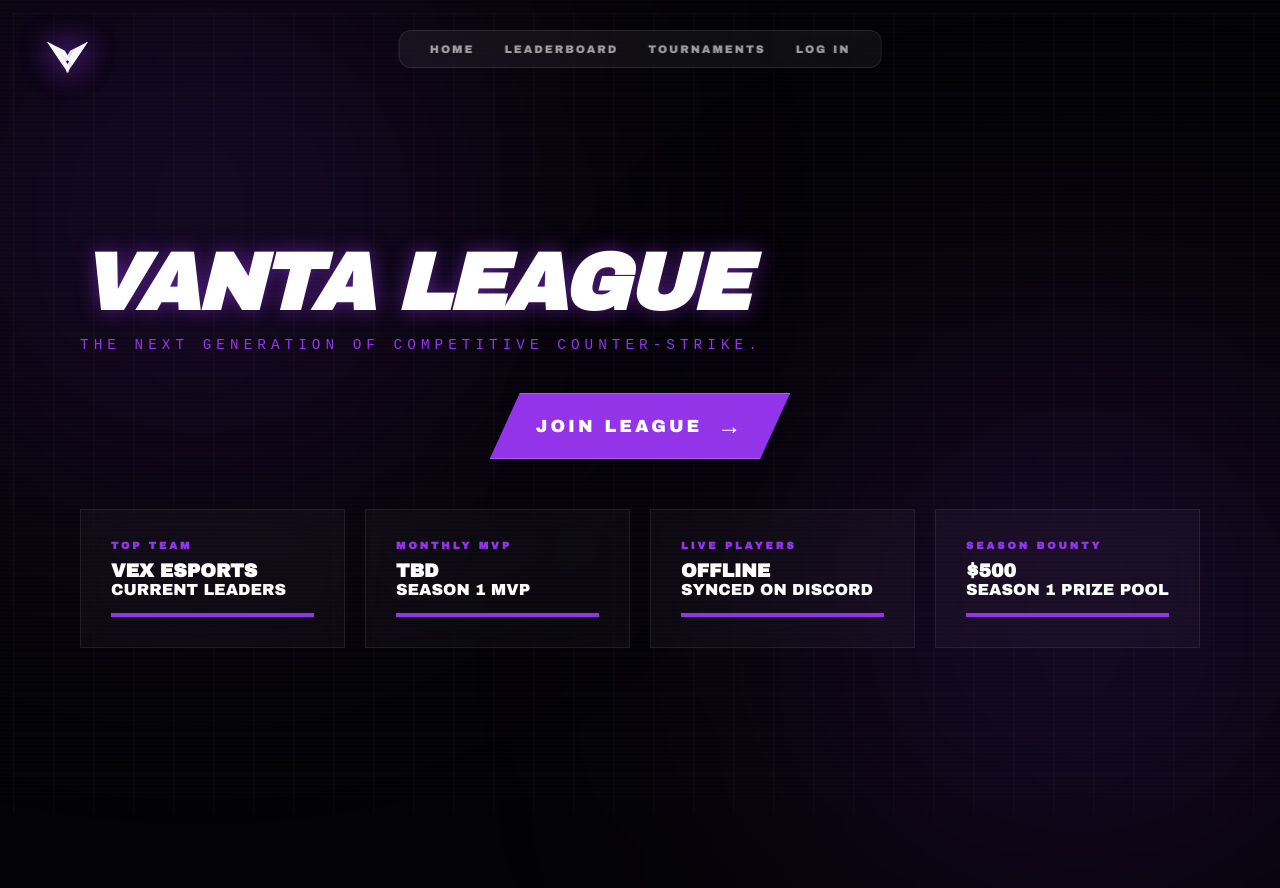
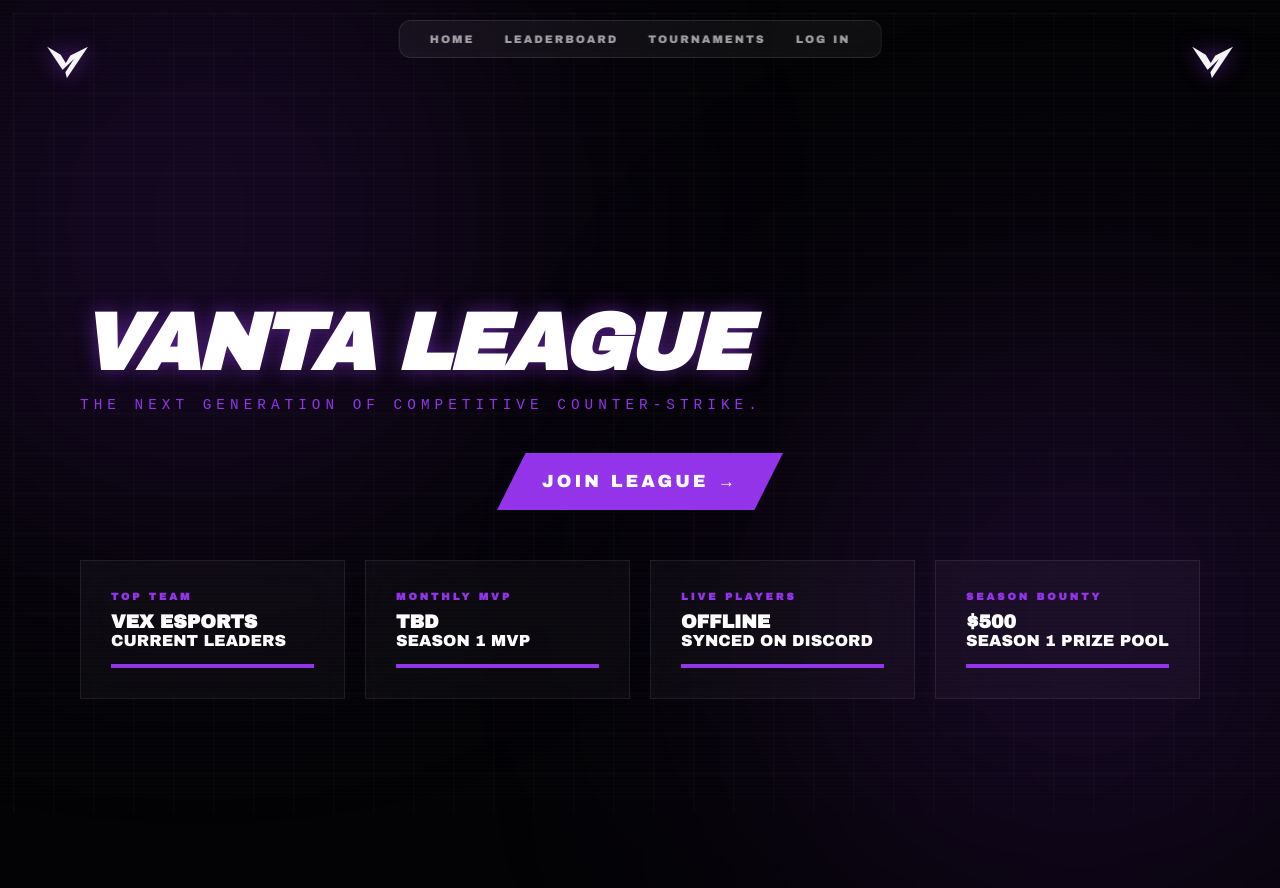
Before and after one commit to Drxp2Good/vantaleague, a plain HTML site: page index.html in a window 1280 px wide. After the commit the page ends 800 px from the top, so only its background shows below. Drawn offline with nearby package versions, Linux system fonts and the light colour scheme; no server answers.

Commit message:
Update styles.css

```diff
--- a/styles.css
+++ b/styles.css
@@ -1,5 +1,24 @@
 @import url('https://fonts.googleapis.com/css2?family=Archivo+Black&display=swap');
 
+
+/* THE LOGO FIX - This keeps them in the corners without breaking the page */
+.logo-anchor {
+    position: fixed; /* This is the "magic" line that prevents pushing text */
+    top: 25px;
+    z-index: 2000;
+}
+
+.logo-left { left: 30px; }
+.logo-right { right: 30px; }
+
+.main-logo {
+    height: 65px;
+    width: auto;
+}
+
+.logo-anchor:hover .main-logo {
+    transform: scale(1.1);
+}
 :root {
   --black: #030305;
   --purple: #9333ea;
@@ -113,7 +132,7 @@ body::after {
   align-items: center;
   justify-content: center;
   flex-direction: column;
-  padding: 120px 20px; /* Space for fixed nav */
+  padding: 120px 20px;
 }
 
 .container {
@@ -213,22 +232,24 @@ body::after {
 .logo-anchor {
     position: fixed;
     top: 25px;
-    left: 30px;
     z-index: 2000;
     line-height: 0;
     display: block;
     width: fit-content;
 }
 
+.logo-left { left: 30px; }
+.logo-right { right: 30px; }
+
 .main-logo {
-    height: 50px;
+    height: 75px;
     width: auto;
     filter: drop-shadow(0 0 10px rgba(147, 51, 234, 0.6));
     transition: transform 0.3s ease;
     pointer-events: auto;
 }
 
-.main-logo:hover {
+.logo-anchor:hover .main-logo {
     transform: scale(1.1);
 }
 
@@ -239,94 +260,7 @@ body::after {
   opacity: 0.3;
 }
 
-/* --- HERO JOIN BUTTON --- */
-.hero-btns {
-    margin-top: 20px;
-    display: flex;
-    justify-content: center;
-}
-
-.join-btn {
-    text-decoration: none;
-    display: inline-flex;
-    align-items: center;
-    gap: 15px;
-    background: #9333ea;
-    color: white !important;
-    padding: 20px 50px !important;
-    font-size: 1.2rem;
-    letter-spacing: 3px;
-    box-shadow: 0 0 30px rgba(147, 51, 234, 0.4);
-    border: 1px solid rgba(255, 255, 255, 0.2);
-    transition: all 0.4s cubic-bezier(0.165, 0.84, 0.44, 1);
-}
-
-.join-btn:hover {
-    background: white;
-    color: #9333ea !important;
-    transform: scale(1.05) skewX(-5deg);
-    box-shadow: 0 0 50px rgba(147, 51, 234, 0.8);
-}
-
-.btn-icon {
-    font-size: 1.5rem;
-    transition: transform 0.3s ease;
-}
-
-.join-btn:hover .btn-icon {
-    transform: translateX(10px);
-}
-
-/* --- DUAL LOGO SYSTEM --- */
-.logo-anchor {
-    position: fixed;
-    top: 20px;
-    z-index: 2000;
-    line-height: 0;
-    display: block;
-}
-
-.logo-left {
-    left: 30px;
-}
-
-.logo-right {
-    right: 30px;
-    transform: scaleX(-1); /* Mirrors the logo for the right side */
-}
-
-.main-logo {
-    height: 75px; /* Increased size from 50px */
-    width: auto;
-    filter: drop-shadow(0 0 15px rgba(147, 51, 234, 0.7));
-    transition: transform 0.3s ease, filter 0.3s ease;
-}
-
-.logo-left:hover .main-logo {
-    transform: scale(1.1);
-}
-
-.logo-right:hover .main-logo {
-    transform: scaleX(-1) scale(1.1); /* Keeps the mirror while scaling */
-}
-
-/* --- NAV BAR --- */
-.nav {
-    position: fixed;
-    top: 30px;
-    left: 50%;
-    transform: translateX(-50%);
-    padding: 12px 30px;
-    background: rgba(255,255,255,0.05);
-    backdrop-filter: blur(15px);
-    border: 1px solid rgba(255,255,255,0.1);
-    display: flex;
-    gap: 30px;
-    border-radius: 12px;
-    z-index: 1000;
-}
-
-/* --- HERO JOIN BUTTON --- */
+/* --- HERO JOIN BUTTON (RE-ADDED CLIP-PATH) --- */
 .hero-btns {
     margin-top: 30px;
     display: flex;
@@ -350,3 +284,10 @@ body::after {
     color: #9333ea !important;
     transform: scale(1.1);
 }
+
+/* RESTORING PADDING FOR BOTTOM SECTIONS */
+.container {
+    max-width: 1200px;
+    margin: 0 auto;
+    padding: 150px 20px 50px 20px;
+}
```
